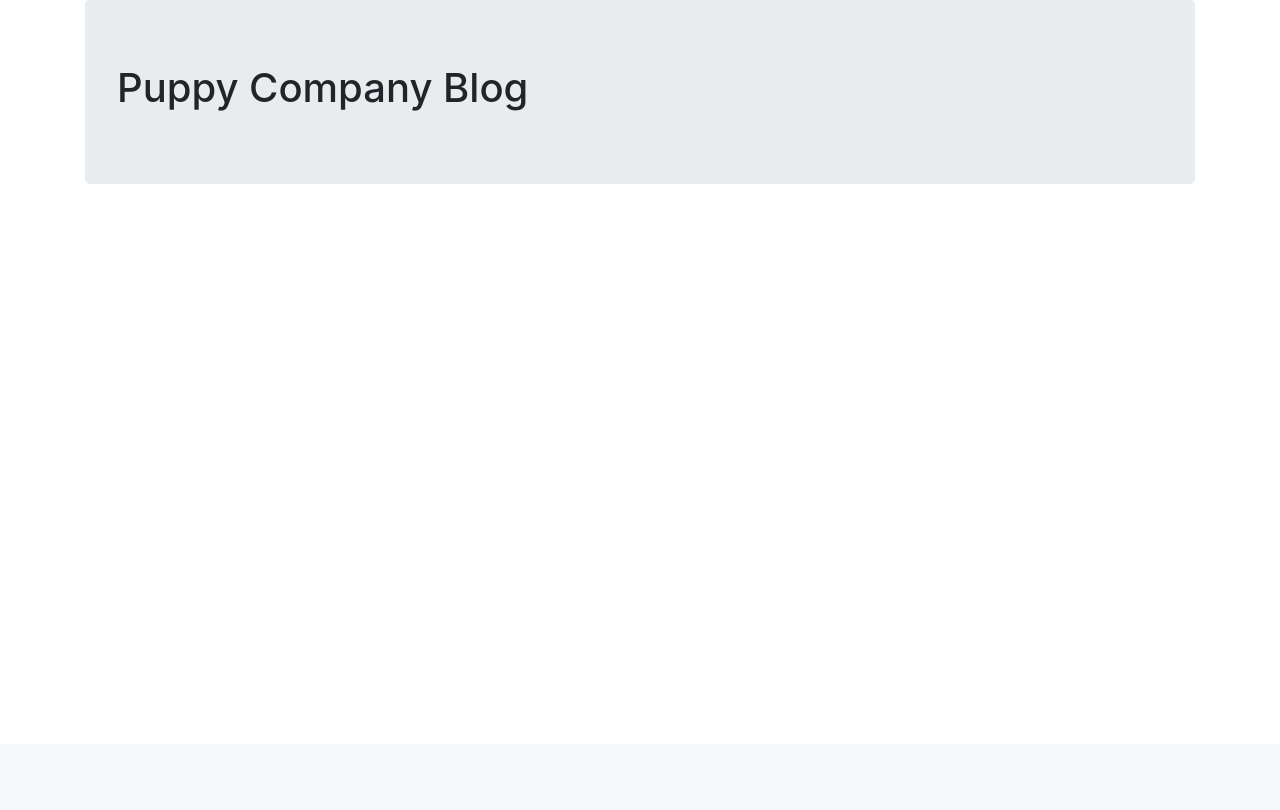
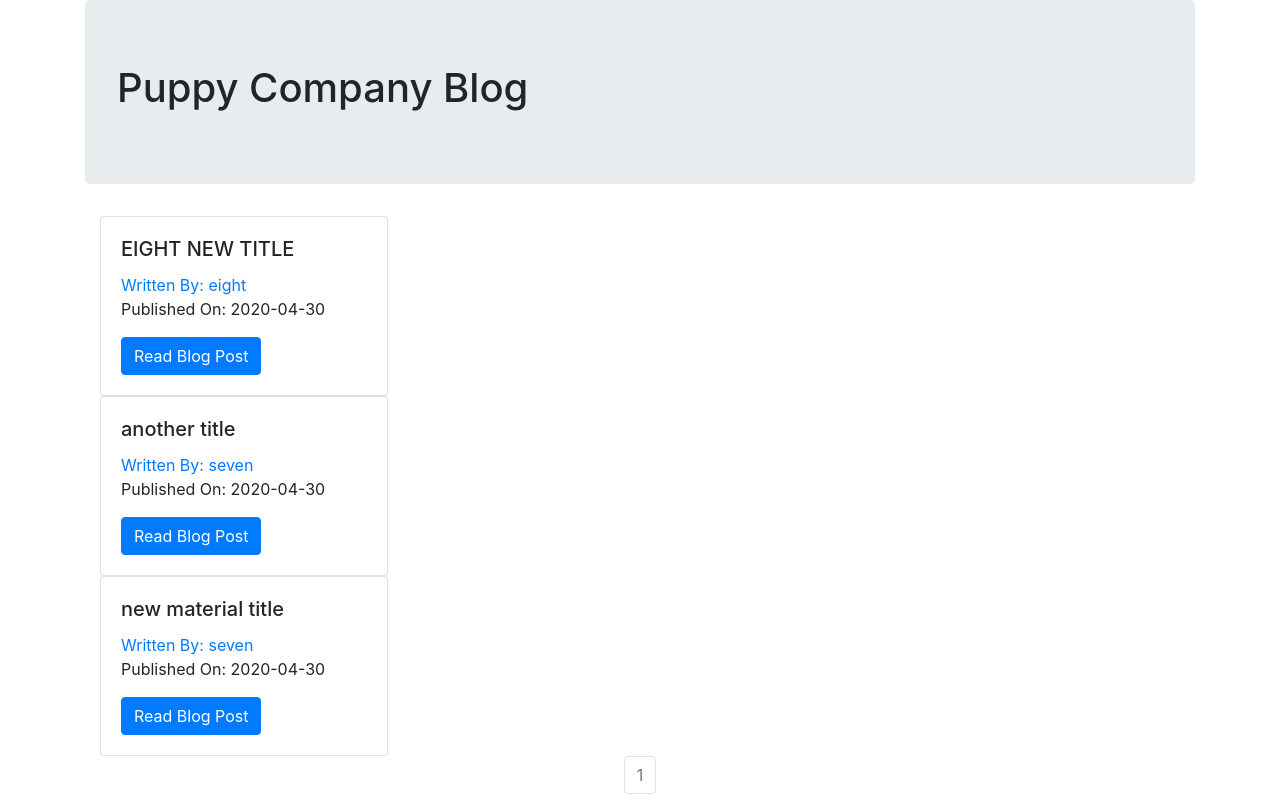
Before and after one commit to YoungHaYoo12/flask-bootcamp, a Flask app: page / in a window 1280 px wide. Shown: the part 56-866 px from the top of the page. Before the commit the page ends 800 px from the top, so only its background shows below. Run offline with Flask 2, Linux system fonts and the light colour scheme; data comes from the database, SQL or seed files in the repository; some libraries are stand-ins or nearby versions.

Commit message:
Add blog posts and navbar to index.html

```diff
--- a/Project/puppycompanyblog/core/views.py
+++ b/Project/puppycompanyblog/core/views.py
@@ -1,10 +1,13 @@
 from flask import render_template,request,Blueprint
-
+from puppycompanyblog.models import BlogPost
 core = Blueprint('core',__name__)
 
 @core.route('/')
 def index():
-  return render_template('index.html')
+  page = request.args.get('page',1,type=int)
+  blog_posts = BlogPost.query.order_by(BlogPost.date.desc()).paginate(page=page,per_page=5)
+
+  return render_template('index.html',blog_posts=blog_posts)
 
 @core.route('/info')
 def info():
--- a/Project/puppycompanyblog/templates/account.html
+++ b/Project/puppycompanyblog/templates/account.html
@@ -3,7 +3,7 @@
   <div class="jumbotron">
     <div align="center">
       <h1>Welcome to Page For {{current_user.username}}</h1>
-      <img src="{{url_for('static',filename='profile_pics/'+current_user.profile_image)}}">
+      <img src="{{url_for('static',filename='profile_pics/'+current_user.profile_image)}}" height='200',width='200'>
       <form method="POST" action="" enctype="multipart/form-data">
         <div class="form-group">
           {{form.hidden_tag()}}
--- a/Project/puppycompanyblog/templates/blog_post.html
+++ b/Project/puppycompanyblog/templates/blog_post.html
@@ -11,7 +11,7 @@
       <a href="{{url_for('blog_posts.update',blog_post_id=post.id)}}">Update</a>
       <button type="button" class="btn btn-danger" data-toggle='modal' data-target='#del_modal'>Delete</button>
     </div>
-    {{% endif %}}
+    {% endif %}
   </div>
 
 <div class="modal" tabindex="-1" role="dialog" id='del_modal'>
--- a/Project/puppycompanyblog/templates/index.html
+++ b/Project/puppycompanyblog/templates/index.html
@@ -3,4 +3,30 @@
   <div class="jumbotron">
     <h1>Puppy Company Blog</h1>
   </div>
+
+  <div class = "container">
+    {% for post in blog_posts.items %}
+      <div class="card" style="width: 18rem;">
+        <div class="card-body">
+          <h5 class="card-title">{{post.title}}</h5>
+          <a href="{{url_for('users.user_posts',username=post.author.username)}}">Written By: {{post.author.username}}</a>
+          <p>Published On: {{post.date.strftime('%Y-%m-%d')}}</p>
+          <a href="{{url_for('blog_posts.blog_post',blog_post_id=post.id)}}" class="btn btn-primary">Read Blog Post</a>
+        </div>
+      </div>
+    {% endfor %}
+  </div>
+
+<nav aria-label="Page navigation example">
+  <ul class="pagination justify-content-center">
+    {% for page_num in blog_posts.iter_pages() %}
+      {% if blog_posts.page == page_num %}
+        <li class="page-item disabled"><a class="page-link" href="{{url_for('core.index',page=page_num)}}">{{page_num}}</a></li>
+      {% else %}
+        <li class="page-item"><a class="page-link" href="{{url_for('core.index',page=page_num)}}">{{page_num}}</a></li>
+      {% endif %}
+    {% endfor %}
+  </ul>
+</nav>
+
 {% endblock %}
--- a/Project/puppycompanyblog/templates/user_blog_posts.html
+++ b/Project/puppycompanyblog/templates/user_blog_posts.html
@@ -3,14 +3,13 @@
 <div class="container">
   <div class="jumbotron">
     <h1>Welcome to the Page For {{user.username}}</h1>
-    <img src="{{url_for('static',filename='profile_pics/'+user.profile_image)}}">
   </div>
 
   {% for post in blog_posts.items %}
   <h2><a href="{{url_for('blog_posts.blog_post',blog_post_id=post.id)}}">
     {{post.title}}
     </a></h2>
-  Written By: <a href="{{url_for('users.user_post',username=post.author.username)}}">{{post.author.username}}</a>
+  Written By: <a href="{{url_for('users.user_posts',username=post.author.username)}}">{{post.author.username}}</a>
 
   <p class="text-muted">Published On: {{post.date.strftime("%Y-%m-%d")}}</p>
   <br>
```
Also changed, not shown: Project/puppycompanyblog/data.sqlite.
